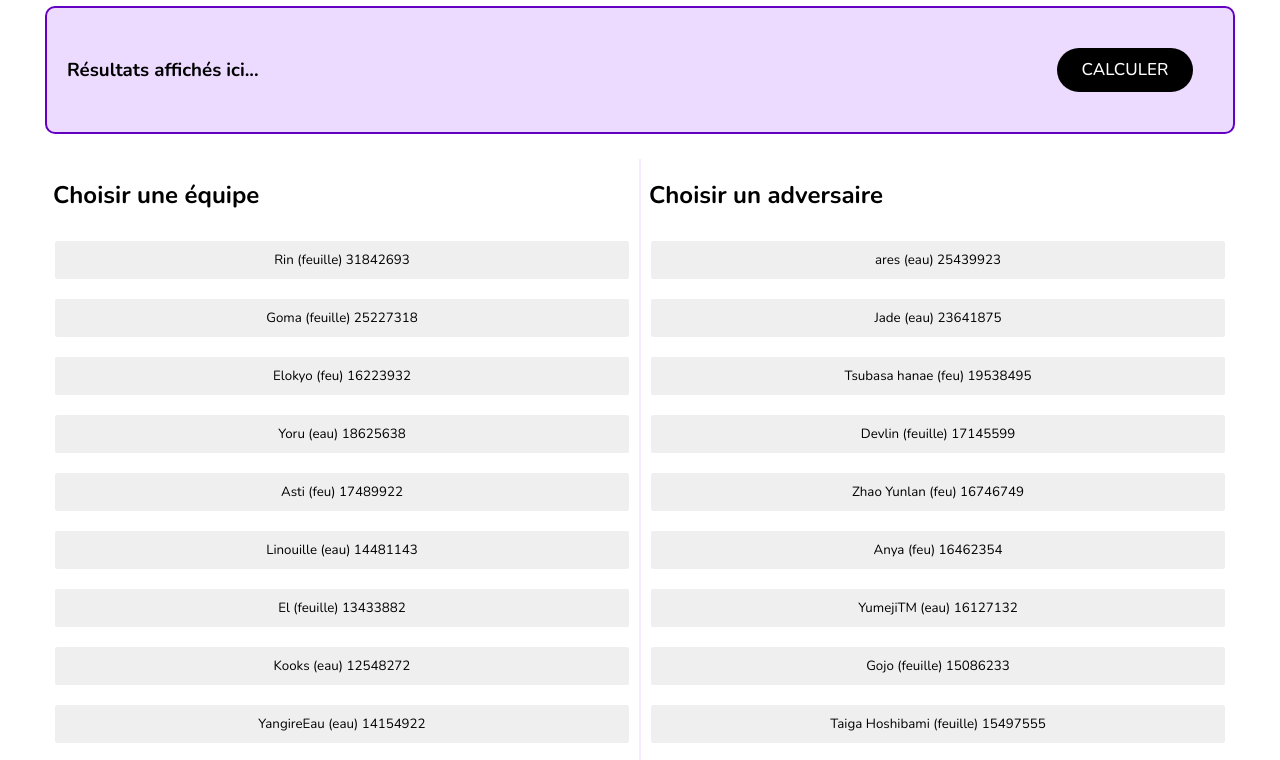
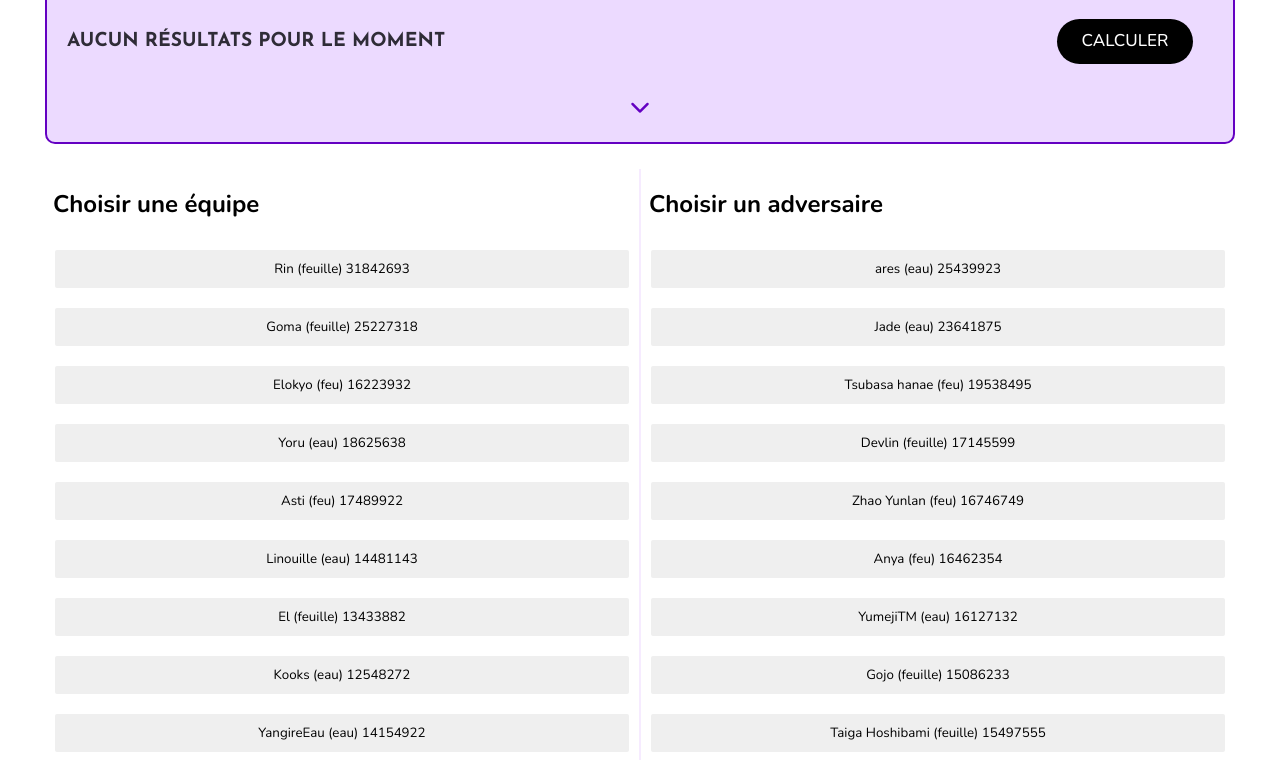
Before and after one commit to RinHye/td-kamis, a plain HTML site: page index.html in a window 1280 px wide. Shown: the part 85-845 px from the top of the page. Drawn offline with nearby package versions, Linux system fonts and the light colour scheme.

Commit message:
Add toggle on results div

```diff
--- a/index.html
+++ b/index.html
@@ -4,23 +4,31 @@
   <meta charset="UTF-8" />
   <meta name="viewport" content="width=device-width, initial-scale=1" />
   <title>Simulateur de Combat</title>
-  <link rel="preconnect" href="https://fonts.googleapis.com">
   <link rel="preconnect" href="https://fonts.gstatic.com" crossorigin>
+  <link rel="stylesheet" href="https://cdnjs.cloudflare.com/ajax/libs/font-awesome/6.5.0/css/all.min.css" />
   <link href="https://fonts.googleapis.com/css2?family=Nunito:ital,wght@0,200..1000;1,200..1000&family=Outfit:wght@100..900&display=swap" rel="stylesheet">
+  <link href="https://fonts.googleapis.com/css2?family=Josefin+Sans:wght@300;400;600;700&display=swap" rel="stylesheet">
+  <link href="https://fonts.googleapis.com/css2?family=Mitr&display=swap" rel="stylesheet">
   <link rel="stylesheet" href="styles.css" />
 </head>
 <body>
   <main>
-    <h1>Simulateur de Combat</h1>
+      <div class="resultats" id="resDiv">
+        <h3>Résultats affichés ici...</h3>
+        <div class="content" id="contentRes">
+          <div id="output" class="section">
+            <h3>Aucun résultats pour le moment</h3>
+          </div>
+          <div>
+            <button id="btnCalculer">Calculer</button>
+          </div>
+        </div>
 
-      <div class="resultats" id="resDiv">
-        <div id="output" class="section">
-          <h3>Résultats affichés ici...</h3>
-        </div>
-        <div>
-          <button id="btnCalculer">Calculer</button>
+        <div class="toggle-arrow" id="toggleArrow">
+          <i class="fas fa-chevron-down"></i>
         </div>
       </div>
+
 
       <div class="main-container">
           <div class="section">
--- a/simulateur.js
+++ b/simulateur.js
@@ -166,6 +166,16 @@ document.addEventListener("DOMContentLoaded", () => {
 
   const btn = document.getElementById("btnCalculer");
   btn.addEventListener("click", afficherResultats);
+  const toggleArrow = document.getElementById("toggleArrow");
+
+  toggleArrow.addEventListener("click", () => {
+    contentRes.classList.toggle("collapsed");
+
+    // Faire tourner l'icône (↑ ou ↓)
+    const icon = toggleArrow.querySelector("i");
+    icon.classList.toggle("fa-chevron-down");
+    icon.classList.toggle("fa-chevron-up");
+  });
 });
 
 window.addEventListener('scroll', function() {
--- a/styles.css
+++ b/styles.css
@@ -1,15 +1,25 @@
 * {
   font-family: "Nunito", sans-serif;
 }
+
 body, main, html {
   margin: auto;
   max-width: 1200px;
 }
+
 body {
   padding: 5px;
 }
+
 h2 {
   margin-left: 8px;
+}
+
+h3 {
+  font-family: 'Josefin Sans', sans-serif;
+  font-size: 1.2rem;
+  text-transform: uppercase;
+  color: #2f2c37;
 }
 
 .list-container {
@@ -22,27 +32,35 @@ h2 {
   justify-content: space-between;
   margin-top: 25px;
 }
+
 .selected {
   background-color: #4b9455;
   color: white;
 }
+
 .section {
-  width: 50%;
+  @media screen and (min-width: 500px) {
+    width: 50%;
+  }
 }
+
 .separator-left {
   border-left: 2px solid #f6ebff;
 }
+
 button {
   margin: 10px;
   border-style: none;
   --color: #560bad;
+}
 
-}
 .select-button {
   border-radius: 2px;
   padding-top: 10px;
   padding-bottom: 10px;
 }
+
+/* ===== Bouton Calculer ===== */
 
 #btnCalculer {
   text-transform: uppercase;
@@ -71,16 +89,13 @@ button {
   height: 150px;
   width: 200px;
   border-radius: 50%;
+  top: 100%;
+  left: 100%;
+  transition: all 0.7s;
 }
 
 #btnCalculer:hover {
   color: #fff;
-}
-
-#btnCalculer:before {
-  top: 100%;
-  left: 100%;
-  transition: all 0.7s;
 }
 
 #btnCalculer:hover:before {
@@ -92,9 +107,12 @@ button {
   background: #3a0ca3;
   transition: background 0s;
 }
+
+/* ===== Boîte Résultats ===== */
+
 .resultats {
   display: flex;
-  justify-content: space-between;
+  flex-direction: column;
   align-items: center;
   border: 2px solid #6400c2;
   background-color: rgb(236, 218, 255);
@@ -102,8 +120,49 @@ button {
   padding: 20px;
 }
 
+.resultats .content {
+  display: flex;
+  justify-content: space-between;
+  align-items: center;
+
+  width: 100%;
+
+  /* animation de pliage */
+  max-height: 400px;
+  overflow: hidden;
+  transition: max-height 0.5s ease, padding 0.3s ease;
+    @media screen and (max-width: 500px) {
+    flex-direction: column;
+  }
+}
+
+.resultats .content.collapsed {
+  max-height: 0;
+  padding: 0;
+}
+
+.toggle-arrow {
+  margin-top: 8px;
+  cursor: pointer;
+  font-size: 22px;
+  color: #6400c2;
+  transition: transform 0.3s ease;
+}
+
+.toggle-arrow.rotated i {
+  transform: rotate(180deg);
+}
+
+.toggle-arrow i {
+  color: #6400c2;
+  font-size: 20px;
+}
+
+/* utile si jamais tu veux du contenu collé en haut */
 .active {
   position: fixed;
   top: 0;
+  width: auto;
   left: 0;
+  right: 0;
 }
```
